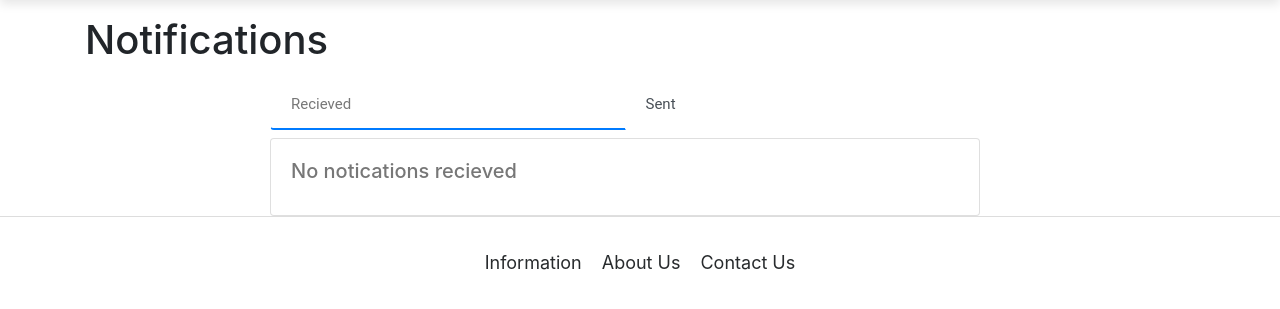
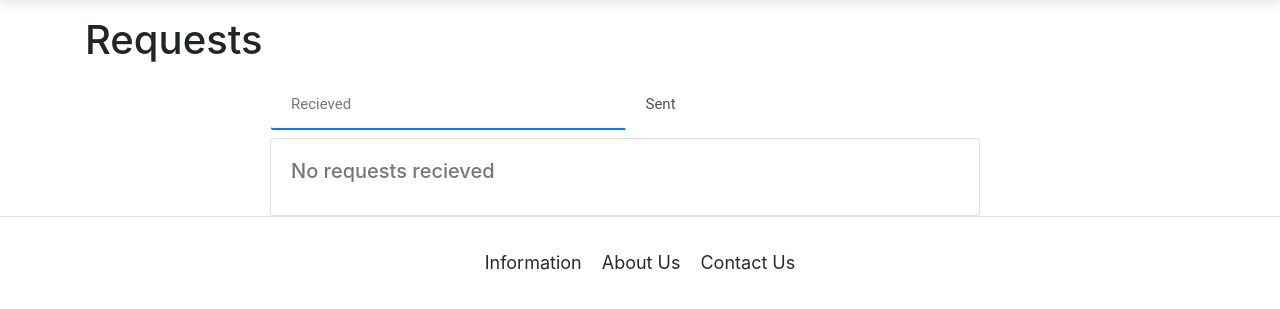
Before and after one commit to sierraarnold/cs3240-studybuddy, a Django app: page /notifications in a window 1280 px wide. Shown: the part 66-375 px from the top of the page. Run offline with Django 3.2, Linux system fonts and the light colour scheme; the visitor is signed in with stand-in values (Sample User, id 1); data that the repository does not hold is empty; some libraries are stand-ins or nearby versions.

Commit message:
Update notifications.html

```diff
--- a/login/templates/login/notifications.html
+++ b/login/templates/login/notifications.html
@@ -9,7 +9,7 @@
     <link rel="stylesheet" type="text/css" href="{% static 'login/profile.css' %}">
       <div class="container h-100">
           <div class="map-example">
-              <h1 class="mt-md-3">Notifications</h1>
+              <h1 class="mt-md-3">Requests</h1>
               <div class="row mt-md-3">
                   <div class="col-8">
                     <div class="list-group list-group-horizontal" id="list-tab" role="tablist">
@@ -36,7 +36,7 @@
                         {% else %}
                         <div class="card">
                           <div class="card-body">
-                            <h5 class="card-title">No notications recieved</h5>
+                            <h5 class="card-title">No requests recieved</h5>
                           </div>
                         </div>
                         {% endif %}
@@ -57,7 +57,7 @@
                         {% else %}
                         <div class="card">
                           <div class="card-body">
-                            <h5 class="card-title">No notications sent</h5>
+                            <h5 class="card-title">No requests sent</h5>
                           </div>
                         </div>
                         {% endif %}
```
